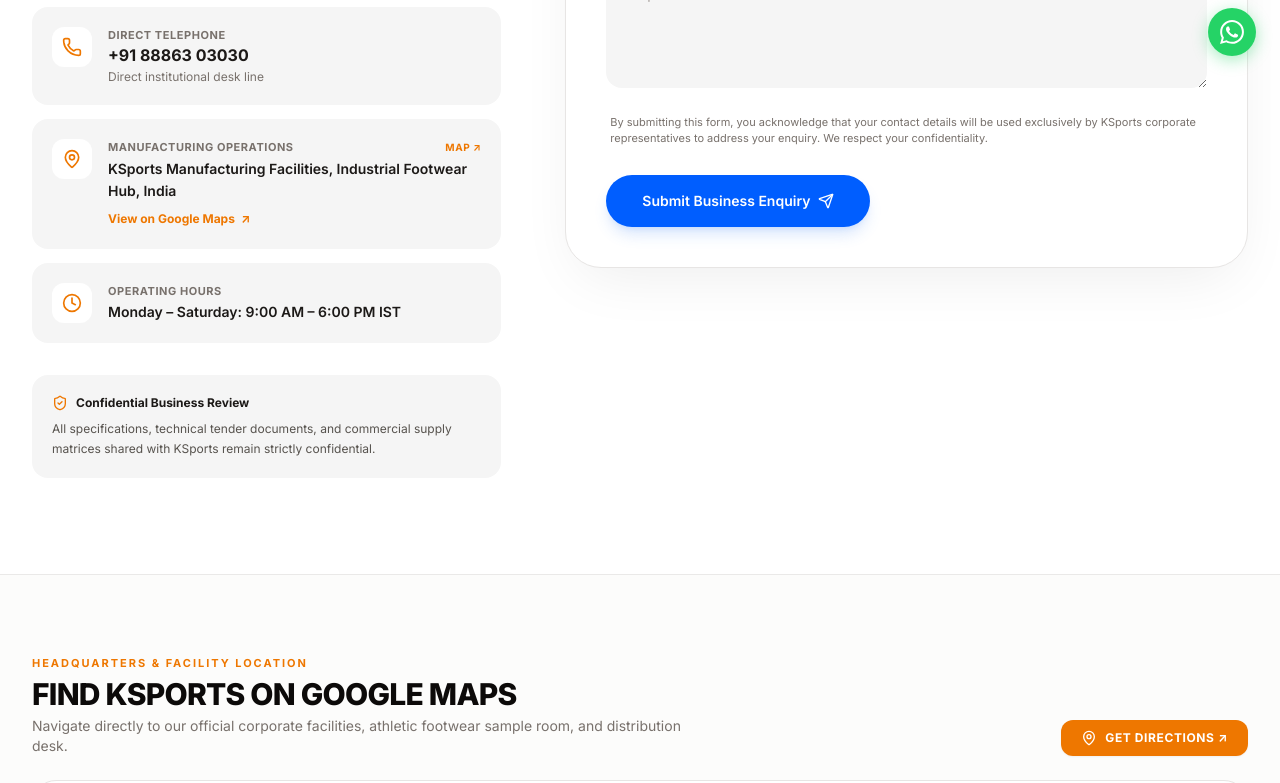
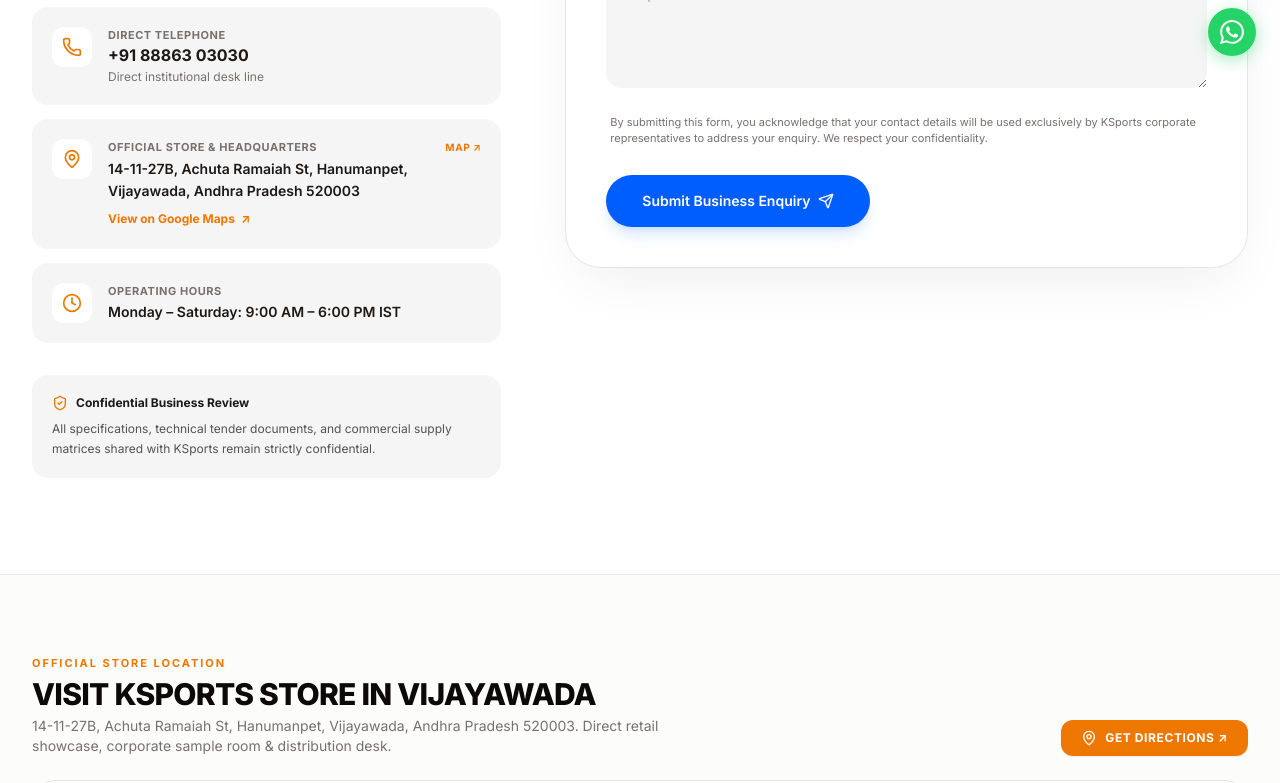
Before and after one commit to klubinternational-netizen/klubsports, a Next.js app: page /contact in a window 1280 px wide. Shown: the part 720-1503 px from the top of the page. Built offline with nearby package versions, Linux system fonts and the light colour scheme; no server answers; the database is empty; grey boxes are pictures that could not be loaded; a web font is replaced by a local one.

Commit message:
Fix Google Maps embed to exact KSPORTS shop location in Vijayawada and update contact store address

```diff
--- a/src/app/(public)/contact/page.tsx
+++ b/src/app/(public)/contact/page.tsx
@@ -28,7 +28,7 @@ export default async function ContactPage({ searchParams }: Props) {
   let contact = {
     email: 'klubinternational@gmail.com',
     phone: '+91 88863 03030',
-    address: 'KSports Manufacturing Facilities, Industrial Footwear Hub, India',
+    address: '14-11-27B, Achuta Ramaiah St, Hanumanpet, Vijayawada, Andhra Pradesh 520003',
     workingHours: 'Monday – Saturday: 9:00 AM – 6:00 PM IST',
   };
 
@@ -47,7 +47,9 @@ export default async function ContactPage({ searchParams }: Props) {
       // Sanitize any legacy strings
       if (email.includes('klubsports.com') || email.includes('ksports.co.in') || email.includes('info@')) email = 'klubinternational@gmail.com';
       if (phone.includes('98765')) phone = '+91 88863 03030';
-      if (address.includes('Klub Sports')) address = address.replace(/Klub Sports/g, 'KSports');
+      if (address.includes('Klub Sports') || address.includes('Industrial Footwear Hub') || address.includes('Manufacturing Facilities')) {
+        address = '14-11-27B, Achuta Ramaiah St, Hanumanpet, Vijayawada, Andhra Pradesh 520003';
+      }
 
       contact = {
         email,
@@ -180,7 +182,7 @@ export default async function ContactPage({ searchParams }: Props) {
                 </div>
               </div>
 
-              {/* Manufacturing Operations & Google Map Link */}
+              {/* Official Store Location & Google Map Link */}
               <div className="flex items-start gap-4 p-5 rounded-2xl bg-[#f5f5f5] hover:bg-[#ededed] transition-colors duration-200">
                 <div className="w-10 h-10 rounded-xl bg-white text-stone-900 flex items-center justify-center shrink-0 shadow-xs">
                   <MapPin className="w-5 h-5 text-brand-orange" />
@@ -188,7 +190,7 @@ export default async function ContactPage({ searchParams }: Props) {
                 <div className="flex-1">
                   <div className="flex items-center justify-between">
                     <h4 className="text-[11px] font-bold uppercase tracking-wider text-stone-500">
-                      MANUFACTURING OPERATIONS
+                      OFFICIAL STORE &amp; HEADQUARTERS
                     </h4>
                     <a
                       href="https://maps.app.goo.gl/HEZbWDYk7ePQWgh58"
@@ -259,19 +261,19 @@ export default async function ContactPage({ searchParams }: Props) {
         </div>
       </section>
 
-      {/* Interactive Google Map Section */}
+      {/* Interactive Google Map Section: Shop Location */}
       <section className="py-16 sm:py-20 border-t border-stone-200/80 bg-stone-50/60">
         <div className="max-w-7xl mx-auto px-4 sm:px-6 lg:px-8 space-y-6">
           <div className="flex flex-col sm:flex-row sm:items-end justify-between gap-4">
             <div>
               <span className="text-[11px] font-bold uppercase tracking-[0.18em] text-brand-orange block">
-                HEADQUARTERS &amp; FACILITY LOCATION
+                OFFICIAL STORE LOCATION
               </span>
               <h2 className="text-2xl sm:text-3xl font-extrabold text-stone-950 uppercase tracking-tight mt-1">
-                Find KSports on Google Maps
+                Visit KSports Store in Vijayawada
               </h2>
               <p className="text-xs sm:text-sm text-stone-500 mt-1 max-w-2xl">
-                Navigate directly to our official corporate facilities, athletic footwear sample room, and distribution desk.
+                14-11-27B, Achuta Ramaiah St, Hanumanpet, Vijayawada, Andhra Pradesh 520003. Direct retail showcase, corporate sample room &amp; distribution desk.
               </p>
             </div>
             <a
@@ -285,17 +287,17 @@ export default async function ContactPage({ searchParams }: Props) {
             </a>
           </div>
 
-          {/* Map Embed Frame */}
+          {/* Map Embed Frame: Exact Shop Coordinates */}
           <div className="relative rounded-3xl overflow-hidden border border-stone-200 shadow-xl bg-white aspect-[16/9] sm:aspect-[21/9] min-h-[380px] sm:min-h-[460px]">
             <iframe
-              src="https://www.google.com/maps/embed?origin=mfe&pb=!1m3!2m1!1sKSPORTS+16.5153646,80.622418!6i16"
+              src="https://www.google.com/maps/embed?pb=!1m18!1m12!1m3!1d3825.212!2d80.622418!3d16.5153646!2m3!1f0!2f0!3f0!3m2!1i1024!2i768!4f13.1!3m3!1m2!1s0x3a35effcd942ca4f%3A0xd14bf8356d0e0dcc!2sKSPORTS!5e0!3m2!1sen!2sin!4v1700000000000!5m2!1sen!2sin"
               width="100%"
               height="100%"
               style={{ border: 0 }}
               allowFullScreen
               loading="lazy"
               referrerPolicy="no-referrer-when-downgrade"
-              title="KSports Official Location Map"
+              title="KSports Official Store Location Map"
               className="absolute inset-0 w-full h-full"
             />
           </div>
--- a/src/app/admin/settings/page.tsx
+++ b/src/app/admin/settings/page.tsx
@@ -329,7 +329,7 @@ export default function AdminSettingsPage() {
 
               <div>
                 <label className="block text-xs font-bold uppercase tracking-wider text-stone-700 mb-1">
-                  Manufacturing Facility Address
+                  Official Store &amp; Headquarters Address
                 </label>
                 <input
                   type="text"
--- a/src/components/layout/Footer.tsx
+++ b/src/components/layout/Footer.tsx
@@ -411,11 +411,11 @@ export default function Footer() {
               >
                 <div className="relative h-28 w-full bg-stone-100 overflow-hidden">
                   <iframe
-                    src="https://www.google.com/maps/embed?origin=mfe&pb=!1m3!2m1!1sKSPORTS+16.5153646,80.622418!6i15"
+                    src="https://www.google.com/maps/embed?pb=!1m18!1m12!1m3!1d3825.212!2d80.622418!3d16.5153646!2m3!1f0!2f0!3f0!3m2!1i1024!2i768!4f13.1!3m3!1m2!1s0x3a35effcd942ca4f%3A0xd14bf8356d0e0dcc!2sKSPORTS!5e0!3m2!1sen!2sin!4v1700000000000!5m2!1sen!2sin"
                     width="100%"
                     height="100%"
                     style={{ border: 0, pointerEvents: 'none' }}
-                    title="KSports Google Maps Facility"
+                    title="KSports Official Store Map"
                     className="w-full h-full object-cover"
                   />
                   <div className="absolute inset-0 bg-stone-950/10 group-hover:bg-transparent transition-colors" />
@@ -427,10 +427,10 @@ export default function Footer() {
                     </div>
                     <div>
                       <span className="text-xs font-bold text-stone-900 block group-hover:text-brand-orange transition-colors">
-                        KSports Facility Location
+                        KSports Store Location
                       </span>
                       <span className="text-[10px] text-stone-500 block">
-                        Get Directions on Google Maps
+                        Hanumanpet, Vijayawada, AP 520003
                       </span>
                     </div>
                   </div>
--- a/src/models/SiteSettings.ts
+++ b/src/models/SiteSettings.ts
@@ -57,7 +57,7 @@ const SiteSettingsSchema = new Schema<ISiteSettings>(
       email: { type: String, default: 'klubinternational@gmail.com' },
       phone: { type: String, default: '+91 88863 03030' },
       secondaryPhone: { type: String, default: '' },
-      address: { type: String, default: 'KSports Manufacturing Facilities, India' },
+      address: { type: String, default: '14-11-27B, Achuta Ramaiah St, Hanumanpet, Vijayawada, Andhra Pradesh 520003' },
       workingHours: { type: String, default: 'Monday – Saturday: 9:00 AM – 6:00 PM IST' },
     },
     socialLinks: {
```
